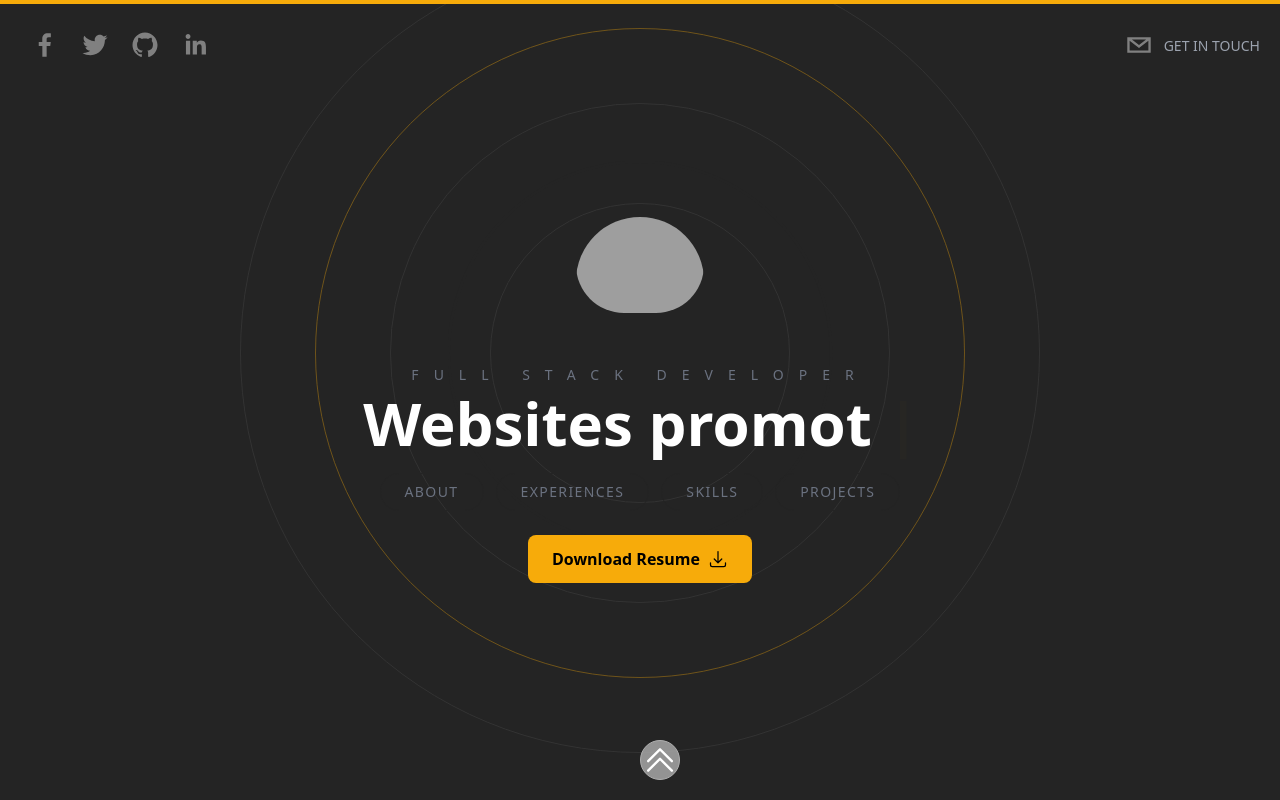
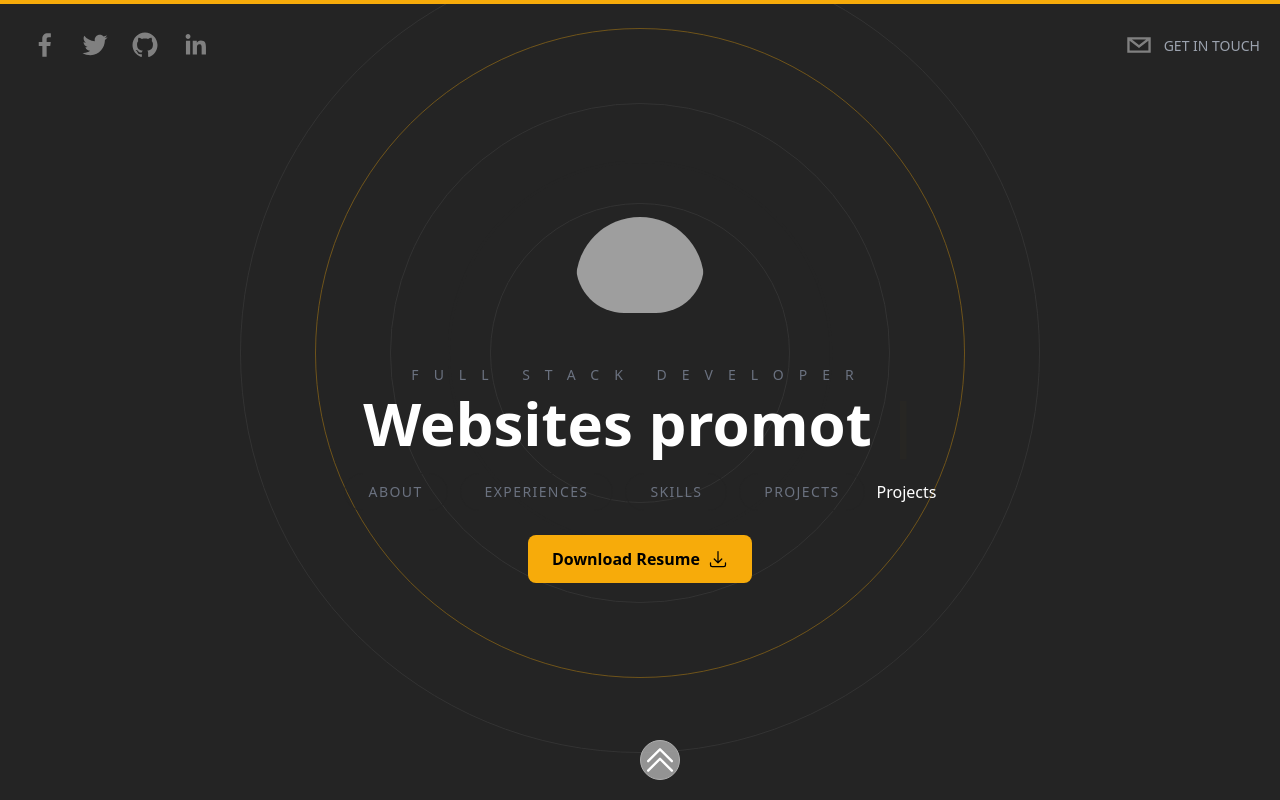
Before and after one commit to nabilElhady/fullstack-portfolio, a Next.js app: page / in a window 1280 px wide. Built offline with nearby package versions, Linux system fonts and the light colour scheme; grey boxes are pictures that could not be loaded.

Commit message:
add blog button

```diff
--- a/components/Hero.tsx
+++ b/components/Hero.tsx
@@ -53,6 +53,9 @@ function Hero({}: Props) {
           <Link href="#projects">
             <button className="heroButton">Projects</button>
           </Link>
+          <Link href="#blog">
+            <button className="blog">Projects</button>
+          </Link>
         </div>
         <div className="mt-6">
           <DownloadResume />
```
